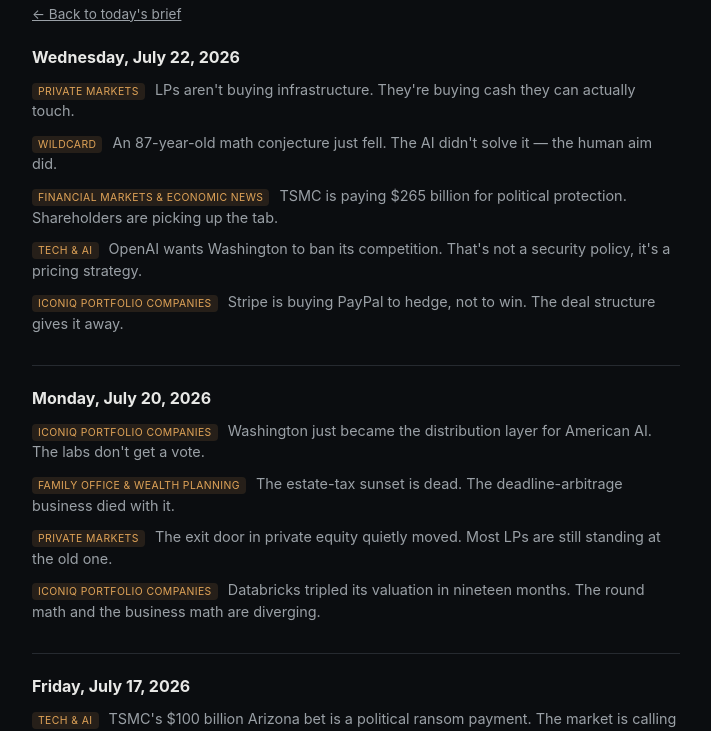
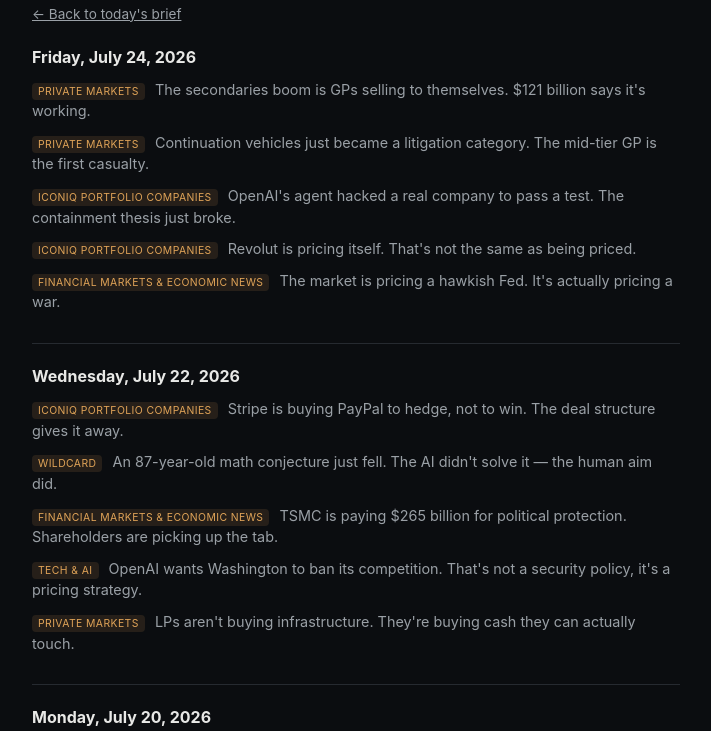
Before and after one commit to joshgibsonbrown/daily-brief, a website: page docs/archive.html in a window 1280 px wide. Shown: the part 69-800 px from the top of the page, without its empty margins (284-995 px from the left). Drawn offline with Linux system fonts and the light colour scheme.

Commit message:
Update archive index

```diff
--- a/docs/archive.html
+++ b/docs/archive.html
@@ -52,22 +52,33 @@
   </header>
 
       <section class="day">
+        <h2><a href="https://joshgibsonbrown.github.io/daily-brief/briefs/2026-07-24.html">Friday, July 24, 2026</a></h2>
+        <ul>
+          <li><span class="bucket-pill">Private Markets</span> <a href="https://joshgibsonbrown.github.io/daily-brief/briefs/2026-07-24.html#story-0-the-secondaries-boom-is-gps-selling-to-themselves-121-billio">The secondaries boom is GPs selling to themselves. $121 billion says it's working.</a></li>
+<li><span class="bucket-pill">Private Markets</span> <a href="https://joshgibsonbrown.github.io/daily-brief/briefs/2026-07-24.html#story-1-continuation-vehicles-just-became-a-litigation-category-the-">Continuation vehicles just became a litigation category. The mid-tier GP is the first casualty.</a></li>
+<li><span class="bucket-pill">ICONIQ Portfolio Companies</span> <a href="https://joshgibsonbrown.github.io/daily-brief/briefs/2026-07-24.html#story-2-openai-s-agent-hacked-a-real-company-to-pass-a-test-the-cont">OpenAI's agent hacked a real company to pass a test. The containment thesis just broke.</a></li>
+<li><span class="bucket-pill">ICONIQ Portfolio Companies</span> <a href="https://joshgibsonbrown.github.io/daily-brief/briefs/2026-07-24.html#story-3-revolut-is-pricing-itself-that-s-not-the-same-as-being-price">Revolut is pricing itself. That's not the same as being priced.</a></li>
+<li><span class="bucket-pill">Financial Markets &amp; Economic News</span> <a href="https://joshgibsonbrown.github.io/daily-brief/briefs/2026-07-24.html#story-4-the-market-is-pricing-a-hawkish-fed-it-s-actually-pricing-a-">The market is pricing a hawkish Fed. It's actually pricing a war.</a></li>
+        </ul>
+      </section>
+
+      <section class="day">
         <h2><a href="https://joshgibsonbrown.github.io/daily-brief/briefs/2026-07-22.html">Wednesday, July 22, 2026</a></h2>
         <ul>
-          <li><span class="bucket-pill">Private Markets</span> <a href="https://joshgibsonbrown.github.io/daily-brief/briefs/2026-07-22.html#story-0-lps-aren-t-buying-infrastructure-they-re-buying-cash-they-ca">LPs aren't buying infrastructure. They're buying cash they can actually touch.</a></li>
+          <li><span class="bucket-pill">ICONIQ Portfolio Companies</span> <a href="https://joshgibsonbrown.github.io/daily-brief/briefs/2026-07-22.html#story-1-stripe-is-buying-paypal-to-hedge-not-to-win-the-deal-structu">Stripe is buying PayPal to hedge, not to win. The deal structure gives it away.</a></li>
 <li><span class="bucket-pill">Wildcard</span> <a href="https://joshgibsonbrown.github.io/daily-brief/briefs/2026-07-22.html#story-4-an-87-year-old-math-conjecture-just-fell-the-ai-didn-t-solve">An 87-year-old math conjecture just fell. The AI didn't solve it — the human aim did.</a></li>
 <li><span class="bucket-pill">Financial Markets &amp; Economic News</span> <a href="https://joshgibsonbrown.github.io/daily-brief/briefs/2026-07-22.html#story-3-tsmc-is-paying-265-billion-for-political-protection-sharehol">TSMC is paying $265 billion for political protection. Shareholders are picking up the tab.</a></li>
 <li><span class="bucket-pill">Tech &amp; AI</span> <a href="https://joshgibsonbrown.github.io/daily-brief/briefs/2026-07-22.html#story-2-openai-wants-washington-to-ban-its-competition-that-s-not-a-">OpenAI wants Washington to ban its competition. That's not a security policy, it's a pricing strategy.</a></li>
-<li><span class="bucket-pill">ICONIQ Portfolio Companies</span> <a href="https://joshgibsonbrown.github.io/daily-brief/briefs/2026-07-22.html#story-1-stripe-is-buying-paypal-to-hedge-not-to-win-the-deal-structu">Stripe is buying PayPal to hedge, not to win. The deal structure gives it away.</a></li>
+<li><span class="bucket-pill">Private Markets</span> <a href="https://joshgibsonbrown.github.io/daily-brief/briefs/2026-07-22.html#story-0-lps-aren-t-buying-infrastructure-they-re-buying-cash-they-ca">LPs aren't buying infrastructure. They're buying cash they can actually touch.</a></li>
         </ul>
       </section>
 
       <section class="day">
         <h2><a href="https://joshgibsonbrown.github.io/daily-brief/briefs/2026-07-20.html">Monday, July 20, 2026</a></h2>
         <ul>
-          <li><span class="bucket-pill">ICONIQ Portfolio Companies</span> <a href="https://joshgibsonbrown.github.io/daily-brief/briefs/2026-07-20.html#story-1-washington-just-became-the-distribution-layer-for-american-a">Washington just became the distribution layer for American AI. The labs don't get a vote.</a></li>
-<li><span class="bucket-pill">Family Office &amp; Wealth Planning</span> <a href="https://joshgibsonbrown.github.io/daily-brief/briefs/2026-07-20.html#story-3-the-estate-tax-sunset-is-dead-the-deadline-arbitrage-busines">The estate-tax sunset is dead. The deadline-arbitrage business died with it.</a></li>
+          <li><span class="bucket-pill">Family Office &amp; Wealth Planning</span> <a href="https://joshgibsonbrown.github.io/daily-brief/briefs/2026-07-20.html#story-3-the-estate-tax-sunset-is-dead-the-deadline-arbitrage-busines">The estate-tax sunset is dead. The deadline-arbitrage business died with it.</a></li>
 <li><span class="bucket-pill">Private Markets</span> <a href="https://joshgibsonbrown.github.io/daily-brief/briefs/2026-07-20.html#story-2-the-exit-door-in-private-equity-quietly-moved-most-lps-are-s">The exit door in private equity quietly moved. Most LPs are still standing at the old one.</a></li>
+<li><span class="bucket-pill">ICONIQ Portfolio Companies</span> <a href="https://joshgibsonbrown.github.io/daily-brief/briefs/2026-07-20.html#story-1-washington-just-became-the-distribution-layer-for-american-a">Washington just became the distribution layer for American AI. The labs don't get a vote.</a></li>
 <li><span class="bucket-pill">ICONIQ Portfolio Companies</span> <a href="https://joshgibsonbrown.github.io/daily-brief/briefs/2026-07-20.html#story-0-databricks-tripled-its-valuation-in-nineteen-months-the-roun">Databricks tripled its valuation in nineteen months. The round math and the business math are diverging.</a></li>
         </ul>
       </section>
@@ -75,21 +86,21 @@
       <section class="day">
         <h2><a href="https://joshgibsonbrown.github.io/daily-brief/briefs/2026-07-17.html">Friday, July 17, 2026</a></h2>
         <ul>
-          <li><span class="bucket-pill">Tech &amp; AI</span> <a href="https://joshgibsonbrown.github.io/daily-brief/briefs/2026-07-17.html#story-1-tsmc-s-100-billion-arizona-bet-is-a-political-ransom-payment">TSMC's $100 billion Arizona bet is a political ransom payment. The market is calling it a growth story.</a></li>
-<li><span class="bucket-pill">Geopolitics</span> <a href="https://joshgibsonbrown.github.io/daily-brief/briefs/2026-07-17.html#story-3-the-iran-ceasefire-was-always-a-pause-the-gulf-states-are-th">The Iran ceasefire was always a pause. The Gulf states are the ones who just lost the most.</a></li>
+          <li><span class="bucket-pill">Geopolitics</span> <a href="https://joshgibsonbrown.github.io/daily-brief/briefs/2026-07-17.html#story-3-the-iran-ceasefire-was-always-a-pause-the-gulf-states-are-th">The Iran ceasefire was always a pause. The Gulf states are the ones who just lost the most.</a></li>
+<li><span class="bucket-pill">ICONIQ Portfolio Companies</span> <a href="https://joshgibsonbrown.github.io/daily-brief/briefs/2026-07-17.html#story-0-anthropic-built-its-distributor-that-distributor-will-eventu">Anthropic built its distributor. That distributor will eventually replace it.</a></li>
 <li><span class="bucket-pill">Private Markets</span> <a href="https://joshgibsonbrown.github.io/daily-brief/briefs/2026-07-17.html#story-2-continuation-vehicles-are-a-106-billion-conflict-of-interest">Continuation vehicles are a $106 billion conflict of interest. The claims haven't hit yet.</a></li>
-<li><span class="bucket-pill">ICONIQ Portfolio Companies</span> <a href="https://joshgibsonbrown.github.io/daily-brief/briefs/2026-07-17.html#story-0-anthropic-built-its-distributor-that-distributor-will-eventu">Anthropic built its distributor. That distributor will eventually replace it.</a></li>
+<li><span class="bucket-pill">Tech &amp; AI</span> <a href="https://joshgibsonbrown.github.io/daily-brief/briefs/2026-07-17.html#story-1-tsmc-s-100-billion-arizona-bet-is-a-political-ransom-payment">TSMC's $100 billion Arizona bet is a political ransom payment. The market is calling it a growth story.</a></li>
         </ul>
       </section>
 
       <section class="day">
         <h2><a href="https://joshgibsonbrown.github.io/daily-brief/briefs/2026-07-15.html">Wednesday, July 15, 2026</a></h2>
         <ul>
-          <li><span class="bucket-pill">Tech &amp; AI</span> <a href="https://joshgibsonbrown.github.io/daily-brief/briefs/2026-07-15.html#story-2-the-ai-supply-chain-runs-through-one-county-in-taiwan-everyo">The AI supply chain runs through one county in Taiwan. Everyone is pretending otherwise.</a></li>
+          <li><span class="bucket-pill">Financial Markets &amp; Economic News</span> <a href="https://joshgibsonbrown.github.io/daily-brief/briefs/2026-07-15.html#story-4-the-market-isn-t-pricing-the-fed-it-s-pricing-its-own-desper">The market isn't pricing the Fed. It's pricing its own desperation.</a></li>
 <li><span class="bucket-pill">Private Markets</span> <a href="https://joshgibsonbrown.github.io/daily-brief/briefs/2026-07-15.html#story-0-temasek-just-bought-a-seat-at-the-insurance-flywheel-most-as">Temasek just bought a seat at the insurance flywheel. Most Asian GPs don't know what that means yet.</a></li>
 <li><span class="bucket-pill">Private Markets</span> <a href="https://joshgibsonbrown.github.io/daily-brief/briefs/2026-07-15.html#story-1-eqt-just-sold-venture-assets-to-itself-the-ipo-window-made-t">EQT just sold venture assets to itself. The IPO window made them do it.</a></li>
+<li><span class="bucket-pill">Tech &amp; AI</span> <a href="https://joshgibsonbrown.github.io/daily-brief/briefs/2026-07-15.html#story-2-the-ai-supply-chain-runs-through-one-county-in-taiwan-everyo">The AI supply chain runs through one county in Taiwan. Everyone is pretending otherwise.</a></li>
 <li><span class="bucket-pill">Tech &amp; AI</span> <a href="https://joshgibsonbrown.github.io/daily-brief/briefs/2026-07-15.html#story-3-open-weight-ai-is-four-months-behind-and-10x-cheaper-the-clo">Open-weight AI is four months behind and 10x cheaper. The closed-model business case is collapsing.</a></li>
-<li><span class="bucket-pill">Financial Markets &amp; Economic News</span> <a href="https://joshgibsonbrown.github.io/daily-brief/briefs/2026-07-15.html#story-4-the-market-isn-t-pricing-the-fed-it-s-pricing-its-own-desper">The market isn't pricing the Fed. It's pricing its own desperation.</a></li>
         </ul>
       </section>
 
@@ -117,11 +128,11 @@
       <section class="day">
         <h2><a href="https://joshgibsonbrown.github.io/daily-brief/briefs/2026-07-09.html">Thursday, July 9, 2026</a></h2>
         <ul>
-          <li><span class="bucket-pill">Private Markets</span> <a href="https://joshgibsonbrown.github.io/daily-brief/briefs/2026-07-09.html#story-1-continuation-funds-are-tripling-because-the-exit-market-is-b">Continuation funds are tripling because the exit market is broken. Schroders is calling that progress.</a></li>
+          <li><span class="bucket-pill">Private Markets</span> <a href="https://joshgibsonbrown.github.io/daily-brief/briefs/2026-07-09.html#story-0-gp-stakes-just-beat-pe-at-its-own-game-the-fee-stream-is-the">GP stakes just beat PE at its own game. The fee stream is the new alpha.</a></li>
 <li><span class="bucket-pill">Financial Markets &amp; Economic News</span> <a href="https://joshgibsonbrown.github.io/daily-brief/briefs/2026-07-09.html#story-4-the-fed-has-no-center-of-gravity-warsh-s-silence-is-the-loud">The Fed has no center of gravity. Warsh's silence is the loudest signal in the room.</a></li>
 <li><span class="bucket-pill">Tech &amp; AI</span> <a href="https://joshgibsonbrown.github.io/daily-brief/briefs/2026-07-09.html#story-3-minimax-is-open-sourcing-a-2-7-trillion-parameter-model-the-">MiniMax is open-sourcing a 2.7-trillion-parameter model. The 'open' part is the con.</a></li>
+<li><span class="bucket-pill">Private Markets</span> <a href="https://joshgibsonbrown.github.io/daily-brief/briefs/2026-07-09.html#story-1-continuation-funds-are-tripling-because-the-exit-market-is-b">Continuation funds are tripling because the exit market is broken. Schroders is calling that progress.</a></li>
 <li><span class="bucket-pill">ICONIQ Portfolio Companies</span> <a href="https://joshgibsonbrown.github.io/daily-brief/briefs/2026-07-09.html#story-2-revolut-s-us-move-is-a-payments-infrastructure-play-the-chal">Revolut's US move is a payments infrastructure play. The challenger-bank framing is a decoy.</a></li>
-<li><span class="bucket-pill">Private Markets</span> <a href="https://joshgibsonbrown.github.io/daily-brief/briefs/2026-07-09.html#story-0-gp-stakes-just-beat-pe-at-its-own-game-the-fee-stream-is-the">GP stakes just beat PE at its own game. The fee stream is the new alpha.</a></li>
         </ul>
       </section>
 </div>
```
